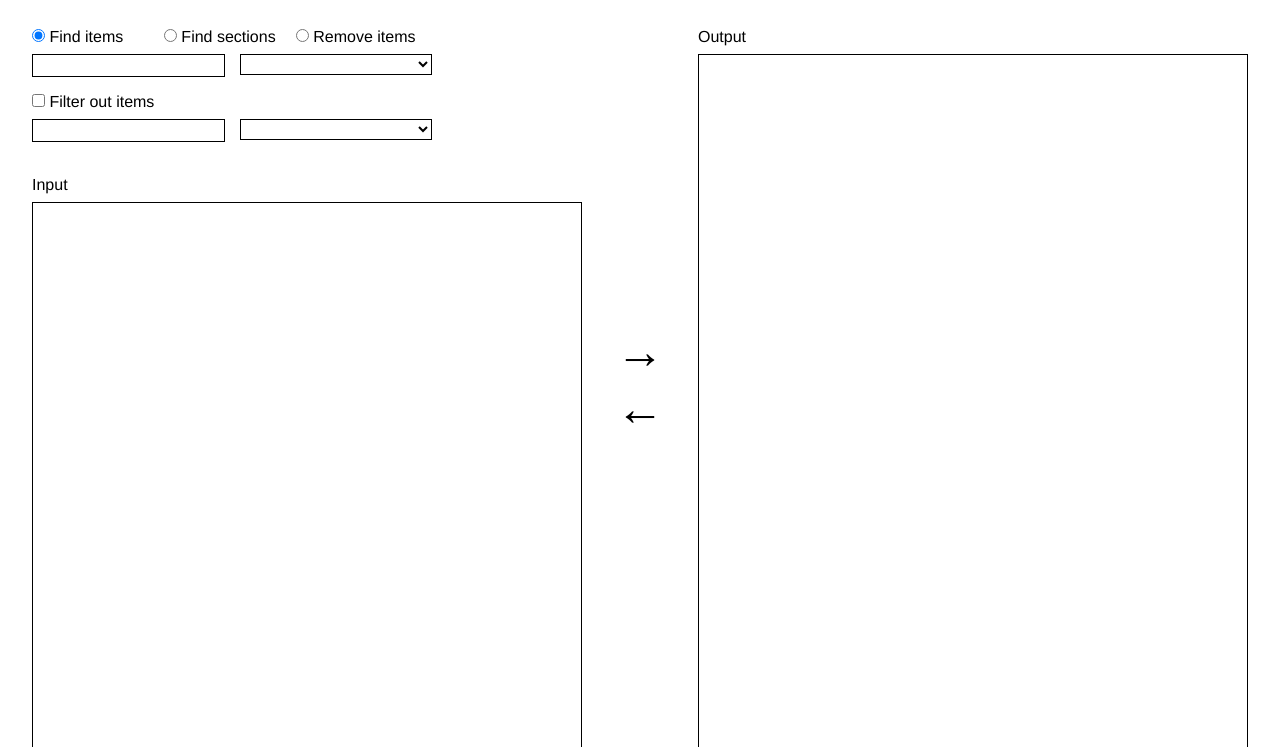
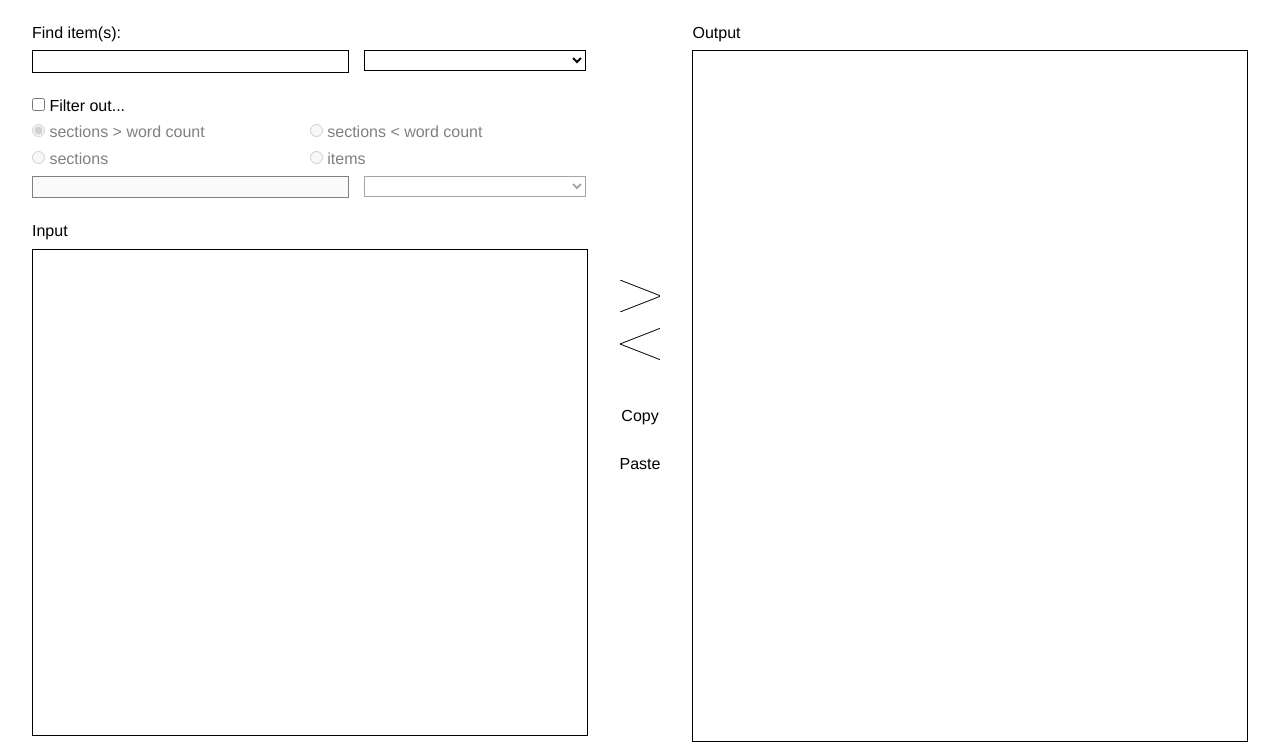
Before and after one commit to jtanadi/webTools, a website: page tshmAnalyzer/build/index.html in a window 1280 px wide. Shown: the top 747 px of the page. Drawn offline with nearby package versions, Linux system fonts and the light colour scheme.

Commit message:
working version of re-arranged analyzer

```diff
--- a/tshmAnalyzer/build/_/app.js
+++ b/tshmAnalyzer/build/_/app.js
@@ -1,48 +1,163 @@
-let CHOSENFUNC;
-const mainInput = document.getElementById("mainInput");
+let SAVEDTEXT = "";
 
-const funcRadio = document.getElementsByName("funcToDo");
+let CHOSENFUNC = "findByRegex";
+let GREYEDOUT = true;
+
 const outButton = document.getElementById("outButton");
 const feedButton = document.getElementById("feedButton");
+const copyButton = document.getElementById("copyButton");
+const pasteButton = document.getElementById("pasteButton");
 
-const regexInput = document.getElementById("regexInput");
-const thresholdInput = document.getElementById("thresholdInput");
+const recipeDropdowns = document.querySelectorAll("select");
+
+const findInput = document.getElementById("findInput");
+const findDropdown = document.getElementById("findDropdown");
+const filterCheck = document.getElementById("filterCheck");
+const funcRadio = document.getElementsByName("funcToDo");
+const radioLabels = document.querySelectorAll(".radioLabel");
+const filterInput = document.getElementById("filterInput");
+const filterDropdown = document.getElementById("filterDropdown");
+
+const mainInput = document.getElementById("mainInput");
 const mainOutput = document.getElementById("mainOutput");
+
+const toggleDisabled = () => {
+  GREYEDOUT = !GREYEDOUT;
+  radioLabels.forEach(label => {
+    if(GREYEDOUT) {
+      label.style.color = "gray";
+    } else {
+      label.style.color = "black";
+    }
+  });
+  funcRadio.forEach(radio => {
+    radio.disabled = GREYEDOUT;
+    if(GREYEDOUT) {
+      CHOSENFUNC = "findByRegex";
+    } else if(radio.checked) {
+      CHOSENFUNC = radio.id;
+    }
+  });
+  filterInput.disabled = GREYEDOUT;
+  filterInput.classList.toggle("disabledText");
+  filterDropdown.disabled = GREYEDOUT;
+  filterDropdown.classList.toggle("disabledText");
+};
+
+const addToTextbox = (textbox, target) => {
+  textbox.value += target.value;
+  Array.from(target.options)
+    .forEach(option => {
+      if(option.value === "none") option.selected = true;
+    });
+};
+
+recipeDropdowns.forEach(dropdown => {
+  const appendOptGroup = (groupName, optObj) => {
+    const optGroup = document.createElement("optgroup");
+    optGroup.label = groupName;
+
+    for(const val in optObj) {
+      const optElmt = document.createElement("option");
+      optElmt.value = val;
+      optElmt.innerHTML = optObj[val];
+      optGroup.appendChild(optElmt);
+    }
+    dropdown.appendChild(optGroup);
+  };
+
+  const optNone = document.createElement("option");
+  optNone.value = "none";
+  optNone.selected = true;
+
+  const basicsObj = {
+    ".": "Any character except newline",
+    "[0-9]": "Any number",
+    "[a-z]": "Any letter, lowercase",
+    "[A-Z]": "Any letter, uppercase",
+    "[A-z]": "Any letter, any case",
+  };
+
+  const repeatObj = {
+    "*": "0 or more",
+    "+": "1 or more",
+    "?": "0 or 1",
+    "|": "OR",
+  };
+
+  /* eslint-disable no-useless-escape */
+  const escapedObj = {
+    "\\.": "Period",
+    "\\?": "Question mark",
+    "\\\\": "Backslash",
+    "\\n": "Newline",
+    "\\t": "Tab",
+  };
+  /* eslint-enable no-useless-escape */
+
+  dropdown.appendChild(optNone);
+  appendOptGroup("Basics", basicsObj);
+  appendOptGroup("Repeaters / boolean", repeatObj);
+  appendOptGroup("Escaped characters", escapedObj);
+});
+
+findDropdown.addEventListener("change", e => {
+  addToTextbox(findInput, e.target);
+});
+
+filterDropdown.addEventListener("change", e => {
+  addToTextbox(filterInput, e.target);
+});
+
+filterCheck.addEventListener("change", toggleDisabled);
 
 // Collection of available functions as defined in helperFuncs
 // Any time a new radio-functionality is added, just add it here!
 // Don't lint these because they're in a different file
-/* eslint-disable no-undef */
 const funcsToRun = {
+  /* eslint-disable no-undef */
   findByRegex,
   removeItemsRegex,
   removeSectionRegex,
   showTooLong,
   sectionWordCounter,
   findDupes,
+  /* eslint-enable no-undef */
 };
-/* eslint-enable no-undef */
 
 funcRadio.forEach(radio => {
-  // Look for default checked
-  if(radio.checked) CHOSENFUNC = radio.id;
-
   radio.addEventListener("change", e => {
-  // Each radio button's id corresponds to function name in funcsToRun
+    // Each radio button's id corresponds to function name in funcsToRun
     CHOSENFUNC = e.target.id;
   });
 });
 
+// ///////////// //
+// SERIOUS STUFF //
+// ///////////// //
+
 outButton.addEventListener("click", () => {
-  // eslint-disable-next-line no-undef
-  const text = paragraphsToArray(mainInput.value);
-  const regex = regexInput.value;
-  const threshold = thresholdInput.value;
+  try{
+    // eslint-disable-next-line no-undef
+    const text = paragraphsToArray(mainInput.value);
+    const regex = findInput.value;
+    const threshold = filterInput.value;
 
-  const arrToWrite = funcsToRun[CHOSENFUNC](text, regex, threshold);
-  mainOutput.value = arrToWrite.join("\n\n");
+    const arrToWrite = funcsToRun[CHOSENFUNC](text, regex, threshold);
+    mainOutput.value = arrToWrite.join("\n\n");
+  } catch(err) {
+    mainOutput.value = err.message;
+  }
 });
 
 feedButton.addEventListener("click", () => {
   if(mainOutput.value) mainInput.value = mainOutput.value;
 });
+
+copyButton.addEventListener("click", () => {
+  SAVEDTEXT = mainInput.value;
+});
+
+pasteButton.addEventListener("click", () => {
+  mainInput.value = SAVEDTEXT;
+});
--- a/tshmAnalyzer/build/_/style.css
+++ b/tshmAnalyzer/build/_/style.css
@@ -4,40 +4,25 @@
   font-size: 1rem;
 }
 
-.wrapper {
-  width: 95vw;
-  margin: 0 auto;
-}
-
 form {
   height: 95vh;
+  padding: 1rem 2rem;
   display: flex;
   flex-direction: row;
 }
 
 label {
   display: inline-block;
-  width: 20%;
+  margin-top: 0.5rem;
 }
 
-.textAreaGroup {
-  flex: 10;
-  height: 88vh;
-  margin: auto;
-  /* display: flex; */
-  flex-flow: column;
-}
-
-select.recipeDropdown {
-  width: 35%;
-  margin-left: 2%;
+select {
   outline: none;
   border: 1px solid black;
   background: #fff;
 }
 
 input[type="text"] {
-  width: 35%;
   margin-top: 0.5rem;
   margin-bottom: 1rem;
   border: 1px solid black;
@@ -47,42 +32,90 @@ input[type="text"] {
 textarea {
   margin-top: 0.5rem;
   width: 100%;
-  height: 50em;
+  height: 92%;
   border: 1px solid black;
   outline: none;
   resize: none;
 }
 
-.controller {
+.disabledText {
+  color: gray;
+  border: 1px solid gray !important;
+}
+
+.radioLabel {
+  color: gray;
+}
+
+.textAreaGroup {
+  flex: 10;
+  display: flex;
+  flex-flow: column;
+}
+
+.textAreaRow {
+  flex-shrink: 1;
+}
+
+.radioGroup {
+  display: flex;
+}
+
+.radioGroup div,
+#textInput, #textOutput,
+#routerGroup {
   flex: 1;
+}
+
+#mainOutput {
+  height: 95%;
+}
+
+#routerGroup {
   padding: 1.5em;
   margin: auto;
 }
 
-ul {
-  list-style-type: none;
-  padding: 0;
-  line-height: 1.5;
+#findInput, #filterInput {
+  width: 57%;
+  margin-right: 2%;
 }
 
-li:last-child {
+#findDropdown, #filterDropdown {
+ width: 40%;
+}
+
+.button, svg {
+  flex: 1;
+  width: 100%;
+  height: 3rem;
+  padding: 0.5rem;
+  display: flex;
+  cursor: pointer;
+}
+
+line {
+  stroke: black;
+  stroke-width: 1;
+}
+
+#copyButton {
+  margin-top: 1.5rem;
+}
+
+.button span {
+  flex: 1;
+  margin: auto;
   text-align: center;
 }
 
-input[type="button"] {
-  flex: 1;
-  height: auto;
-  margin: auto .25rem;
-  font-size: 2rem;
-  background: none;
-  border: none;
-  cursor: pointer;
-  outline: none;
+.button:hover {
+  background: black;
+  color: white;
 }
 
-input[type="button"]:hover {
-  color: white;
-  background: black;
+.button:hover line {
+  stroke: white;
 }
 
 @media(min-width: 769px) {
--- a/tshmAnalyzer/build/index.html
+++ b/tshmAnalyzer/build/index.html
@@ -7,114 +7,84 @@
   </head>
 
   <body>
-    <div class="wrapper">
     <form>
       <div class="textAreaGroup">
-            <input type="radio" name="funcToDo" id="findByRegex" checked>
-            <label for="findRegex">Find items</label>
+        <div class="textAreaRow" id="mainControl">
+          <label for="findInput">Find item(s):</label>
+          <br>
+          <input type="text" id="findInput"/>
+          <select id="findDropdown">
+          </select>
+        </div>
 
-            <input type="radio" name="funcToDo" id="findByRegex">
-            <label for="findRegex">Find sections</label>
-
-            <input type="radio" name="funcToDo" id="removeItemsRegex">
-            <label for="removeItemsRegex">Remove items</label>
+        <div class="textAreaRow" id="filterControl">
+          <input type="checkbox" id="filterCheck">
+          <label for="filterCheck">Filter out...</label>
           <br>
 
-            <input type="text" id="regexInput"/>
-            <select class="recipeDropdown">
-              <option value="none" selected></option>
-              <optgroup label="Basics">
-                <option value=".">Any character except newline</option>
-                <option value="[0-9]">Any number</option>
-                <option value="[a-z]">Any letter, lowercase</option>
-                <option value="[A-Z]">Any letter, uppercase</option>
-                <option value="[A-z]">Any letter, any case</option>
-              </optgroup>
-              <optgroup label="Repeater / boolean">
-                <option value="*">0 or more</option>
-                <option value="+">1 or more</option>
-                <option value="?">0 or 1</option>
-                <option value="|">OR</option>
-              </optgroup>
-              <optgroup label="Escaped characters">
-                <option value="\.">Period</option>
-                <option value="\?">Question mark</option>
-                <option value="\\">Backslash</option>
-                <option value="\n">Newline</option>
-                <option value="\t">Tab</option>
-              </optgroup>
+          <div class="radioGroup">
+            <div>
+              <input type="radio" name="funcToDo" id="showTooLong" checked disabled>
+              <label class="radioLabel" for="showTooLong">sections > word count</label>
+            </div>
+
+            <div>
+              <input type="radio" name="funcToDo" id="showTooShort" disabled>
+              <label class="radioLabel" for="showTooShort">sections < word count</label>
+            </div>
+          </div>
+          <div class="radioGroup">
+            <div>
+              <input type="radio" name="funcToDo" id="removeSectionsRegex" disabled>
+              <label class="radioLabel" for="removeSectionsRegex">sections</label>
+            </div>
+
+            <div>
+              <input type="radio" name="funcToDo" id="removeItemsRegex" disabled>
+              <label class="radioLabel" for="removeItemsRegex">items</label>
+            </div>
+          </div>
+
+          <input type="text" id="filterInput" class="disabledText" disabled/>
+          <select id="filterDropdown" class="disabledText" disabled>
           </select>
-            <br>
+        </div>
 
-            <input type="checkbox" id="removeSectionRegex">
-            <label for="removeSectionRegex">Filter out items</label>
-            <br>
-            <input type="text" id="filterInput" readonly/>
-            <select class="recipeDropdown">
-              <option value=""></option>
-              <option value="all">some saved things</option>
-            </select>
-
-            <br>
-            <!-- <label for="count">Count</label>
-            <input type="text" id="count"/> -->
-
-
-            <!-- <label for="thresholdInput">Treshold</label><br>
-            <input type="text" id="thresholdInput"/><br> -->
-          <br>
+        <div class="textAreaRow" id="textInput">
           <label for="mainInput">Input</label>
           <textarea id="mainInput"></textarea>
-
+        </div>
       </div>
 
-        <div class="controller">
-          <!-- <ul> -->
-            <!-- <li>
+      <div id="routerGroup">
+        <svg class="button" id="outButton" xmlns="http://www.w3.org/2000/svg" version="1.1">
+          <line x1="0" y1="0" x2="100%" y2="50%"/>
+          <line x1="100%" y1="50%" x2="0" y2="100%"/>
+        </svg>
 
-            </li>
-            <li>
-              <input type="radio" name="funcToDo" id="findDupes">
-              <label for="findDupes">Find dupes</label>
-            </li>
-            <li>
+        <svg class="button" id="feedButton" xmlns="http://www.w3.org/2000/svg" version="1.1">
+          <line x1="100%" y1="0" x2="0" y2="50%"/>
+          <line x1="0" y1="50%" x2="100%" y2="100%"/>
+        </svg>
 
-            </li>
-            <br>
-            <li>
+        <div class="button" id="copyButton">
+          <span>Copy</span>
+        </div>
 
-            </li>
-            <li>
-              <input type="radio" name="funcToDo" id="showTooLong">
-              <label for="showTooLong">Word count > threshold</label>
-            </li>
-            <li>
-              <input type="radio" name="funcToDo" id="sectionWordCounter">
-              <label for="sectionWordCounter">Word count per label</label>
-            </li>
-            <li><br></li> -->
-
-              <input type="button" id="outButton" value="&rarr;">
-              <br>
-              <input type="button" id="feedButton" value="&larr;">
-
-
-
+        <div class="button" id="pasteButton">
+          <span>Paste</span>
+        </div>
       </div>
 
       <div class="textAreaGroup">
-
+        <div class="textAreaRow" id="textOutput">
           <label for="mainOutput">Output</label><br>
           <textarea id="mainOutput"></textarea>
         </div>
 
+      </div>
     </form>
 
-      <!-- <div>
-        <label for="clipboard">Clipboard</label>
-        <textarea id="clipboard"></textarea>
-      </div> -->
-    </div>
 
     <script type="application/javascript" src="_/helperFuncs.js"></script>
     <script type="application/javascript" src="_/app.js"></script>
```
Lines whose indentation alone changed are shown as unchanged.
